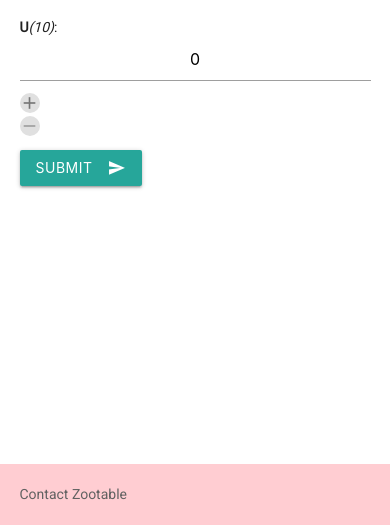
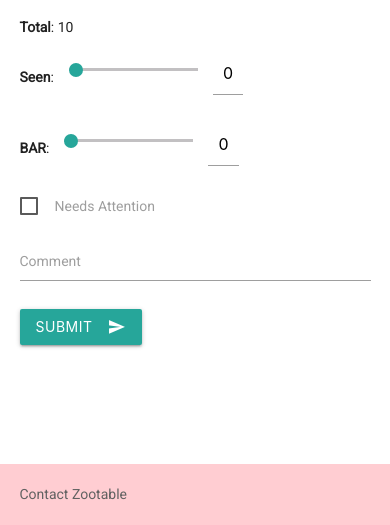
Before and after one commit to falkben/zootable, a Django app: page /edit_group_count/1/2020/02/28/ in a window 390 px wide. Shown: the part 319-844 px from the top of the page. Run offline with Django 3.2, Linux system fonts and the light colour scheme; a user stored in the database is signed in; tables that the repository leaves empty hold one stand-in row (values such as "Sample post"); parts of the project's set-up code (start-up, migrations or seed data) failed here and were passed over.

Commit message:
group counts page shows seen/bar
edit count page sliders responsive

making narrow inputs though style inside forms

change colorscheme on home for roles w/ hover

```diff
--- a/zootable/zoo_checks/forms.py
+++ b/zootable/zoo_checks/forms.py
@@ -35,7 +35,9 @@ class SpeciesCountForm(forms.ModelForm):
         max_value=None,
         min_value=0,
         show_hidden_initial=True,
-        widget=forms.NumberInput(attrs={"class": "narrow-count"}),
+        widget=forms.NumberInput(
+            attrs={"style": "width: 3ch", "class": "narrow-count"}
+        ),
     )
 
 
@@ -49,6 +51,7 @@ class GroupCountForm(forms.ModelForm):
             "group",
             "enclosure",
             "count_total",
+            "needs_attn",
         ]
 
         # TODO: figure out how to add max value in widget attrs
@@ -63,14 +66,30 @@ class GroupCountForm(forms.ModelForm):
         max_value=None,
         min_value=0,
         show_hidden_initial=True,
-        widget=forms.NumberInput(attrs={"class": "narrow-count"}),
+        widget=forms.NumberInput(
+            attrs={"style": "width: 3ch", "class": "narrow-count count_seen_input"}
+        ),
     )
     count_bar = forms.IntegerField(
         max_value=None,
         min_value=0,
         show_hidden_initial=True,
-        widget=forms.NumberInput(attrs={"class": "narrow-count"}),
+        widget=forms.NumberInput(
+            attrs={"style": "width: 3ch", "class": "narrow-count count_bar_input"}
+        ),
     )
+
+    def clean(self):
+        cleaned_data = super().clean()
+
+        count_seen = cleaned_data.get("count_seen")
+        count_bar = cleaned_data.get("count_bar")
+        if count_bar > count_seen:
+            msg = "Number BAR cannot be higher than number seen."
+            self.add_error("count_seen", msg)
+            self.add_error("count_bar", msg)
+
+        return cleaned_data
 
 
 class UploadFileForm(forms.Form):
--- a/zootable/zoo_checks/models.py
+++ b/zootable/zoo_checks/models.py
@@ -507,9 +507,10 @@ class GroupCount(Count):
                 "datetimecounted": self.datetimecounted,
                 "count_total": self.count_total,
                 "count_seen": self.count_seen,
-                "count_not_seen": self.count_not_seen,
+                "count_not_seen": max(0, self.count_total - self.count_seen),
                 "count_bar": self.count_bar,
                 "needs_attn": self.needs_attn,
+                "comment": self.comment,
             },
         )
 
--- a/zootable/zoo_checks/static/css/style.css
+++ b/zootable/zoo_checks/static/css/style.css
@@ -10,6 +10,11 @@ body {
 
 main {
   flex: 1 0 auto;
+}
+
+/* override materialize */
+.collection a.collection-item:not(.active):hover {
+  background-color: #bbdefb !important;
 }
 
 /* for message list */
@@ -53,7 +58,7 @@ main {
 /* form errors */
 .errorlist {
   margin: 10px 0px;
-  padding: 12px;
+  padding: 12px !important;
   color: #d8000c;
   background-color: #ffd2d2;
 }
@@ -91,13 +96,10 @@ th {
 }
 
 /* form stuff */
-form p > input#id_num_days.narrow-count,
-table.striped input.narrow-count,
-form p > input#id_count.narrow-count,
-form span > input#id_count_male.narrow-count,
-form span > input#id_count_female.narrow-count,
-form span > input#id_count_unknown.narrow-count {
-  width: 3ch;
+
+.checkbox-red[type="checkbox"]:checked + span:not(.lever)::before {
+  border-right: 2px solid #d8000c;
+  border-bottom: 2px solid #d8000c;
 }
 
 [type="radio"]:not(:checked) + span,
--- a/zootable/zoo_checks/static/js/init.js
+++ b/zootable/zoo_checks/static/js/init.js
@@ -1,4 +1,4 @@
-document.addEventListener("DOMContentLoaded", function () {
+document.addEventListener("DOMContentLoaded", function() {
   var elems = document.querySelectorAll(".sidenav");
   var instances = M.Sidenav.init(elems, {});
 });
@@ -25,29 +25,29 @@ function allowUncheck(e) {
 function change_tally_form() {
   const tally_date = document.getElementById("id_tally_date").value;
   if (tally_date != "") {
-    document.getElementById("datepicker_form").submit()
+    document.getElementById("datepicker_form").submit();
   }
 }
 
-document.addEventListener("DOMContentLoaded", function () {
+document.addEventListener("DOMContentLoaded", function() {
   var elems = document.querySelectorAll(".datepicker");
   var today = new Date();
   var instances = M.Datepicker.init(elems, {
     format: "mm/dd/yyyy",
     maxDate: today,
-    autoClose: true,
+    autoClose: true
   });
 });
 
 // this overwrites the init for all datepicker's above
-document.addEventListener("DOMContentLoaded", function () {
+document.addEventListener("DOMContentLoaded", function() {
   var elems = document.querySelectorAll("#id_tally_date");
   var today = new Date();
   var instances = M.Datepicker.init(elems, {
     format: "mm/dd/yyyy",
     maxDate: today,
     autoClose: false,
-    onClose: function () {
+    onClose: function() {
       change_tally_form();
     }
   });
@@ -81,7 +81,7 @@ function chartVisible(id) {
 document
   .querySelectorAll(".condition-radio input[type=radio]")
   .forEach(elem => {
-    elem.addEventListener("click", function (e) {
+    elem.addEventListener("click", function(e) {
       // needs attention causes comment field to appear
       let comment_field =
         elem.parentElement.parentElement.parentElement.nextElementSibling;
@@ -90,3 +90,60 @@ document
       }
     });
   });
+
+function update_count_bar(slider_elem) {
+  const count_bar_id = slider_elem.id.replace("_slider", "");
+  document.getElementById(count_bar_id).value = slider_elem.value;
+}
+
+function update_count_seen(slider_elem) {
+  // const total = slider_elem.max;
+  const count_seen_id = slider_elem.id.replace("_slider", "");
+  document.getElementById(count_seen_id).value = slider_elem.value;
+
+  update_bar_elems(
+    slider_elem.id.replace("_seen_slider", "_bar_slider"),
+    slider_elem.value
+  );
+}
+
+function update_bar_elems(count_bar_id, seen_value) {
+  //set the slider max value for BAR
+  const count_bar = document.getElementById(count_bar_id);
+  if (parseInt(seen_value) < parseInt(count_bar.value)) {
+    // set the count_bar value to max of seen and BAR
+    count_bar.value = seen_value;
+    update_count_bar(count_bar);
+  }
+  count_bar.max = seen_value;
+}
+
+function update_slider(slider_id, value) {
+  document.getElementById(slider_id).value = value;
+}
+
+document.querySelectorAll(".count_seen_slider").forEach(elem => {
+  elem.addEventListener("input", function(e) {
+    update_count_seen(elem);
+  });
+});
+
+document.querySelectorAll(".count_bar_slider").forEach(elem => {
+  elem.addEventListener("input", function(e) {
+    update_count_bar(elem);
+  });
+});
+
+document
+  .querySelectorAll(".count_seen_input,.count_bar_input")
+  .forEach(elem => {
+    elem.addEventListener("input", function(e) {
+      update_slider(elem.id + "_slider", elem.value);
+      if (elem.className.includes("count_seen_input")) {
+        update_bar_elems(
+          elem.id.replace("_seen", "_bar") + "_slider",
+          elem.value
+        );
+      }
+    });
+  });
--- a/zootable/zoo_checks/templates/edit_group_count.html
+++ b/zootable/zoo_checks/templates/edit_group_count.html
@@ -19,15 +19,15 @@
 <p><b>Species:</b> <em>{{group.species.genus_name}} {{group.species.species_name}}</em></p>
 <p><b>Enclosure:</b> {{enclosure}}</p>
 <p><b>Date:</b> {{dateday.date}}</p>
-<p><b>User:</b>
+<p>
+    <b>User:</b>
     {% if count.user %}
-    {{count.user}}
+        {{count.user.first_name}} {{count.user.last_name}}
     {% else %}
         None
     {% endif %}
 </p>
 
-<p>
 <form action="{% url 'edit_group_count' group.accession_number dateday.year dateday.month dateday.day %}" method="post">
 {% csrf_token %}
 
@@ -35,11 +35,55 @@
     {{ hidden }}
 {% endfor %}
 
+<p>
+    <b>Total</b>: {{group.population_total}}
+</p>
+
+{{ form.count_seen.errors }}
+<div class="row" style="display: flex; flex-direction: row">
+    <span class="valign-wrapper"><b>Seen</b>: </span>
+
+    <p class="range-field" style="margin: 0 1rem">
+        <input type="range" class="count_seen_slider" id="{{form.count_seen.id_for_label}}_slider"
+        min="0" max="{{group.population_total}}" value="{{form.count_seen.value}}"/>
+    </p>
+
     <span class="fieldWrapper">
-        {{ form.count_total.errors }}
-        <b>U</b><em>({{group.population_total}})</em>:
-        {% include "increment_decrement_buttons.html" with formfield=form.count_seen %}
+        {{ form.count_seen }}
     </span>
+</div>
+
+{{ form.count_bar.errors }}
+<div class = "row" style="display: flex; flex-direction: row">
+    <span class="valign-wrapper"><b>BAR</b>: </span>
+
+    <p class="range-field" style="margin: 0 1rem">
+        <input type="range" class="count_bar_slider" id="{{form.count_bar.id_for_label}}_slider"
+        min="0" max="{{form.count_seen.value}}" value="{{form.count_bar.value}}"/>
+    </p>
+
+    <span class="fieldWrapper">
+        {{ form.count_bar}}
+    </span>
+</div>
+
+
+<div class="row">
+<span class="fieldWrapper">
+    {{form.needs_attn.errors}}
+    <label for="{{form.needs_attn.id_for_label}}">
+        <input type="checkbox" name="{{form.needs_attn.html_name}}" id="{{form.needs_attn.id_for_label}}"
+            class="checkbox-red" {% if form.needs_attn.value %}checked = ""{% endif %}>
+        <span>Needs Attention</span>
+    </label>
+</span>
+</div>
+
+<div class="input-field count-comment row">
+    {{ form.comment.errors }}
+    <textarea name="{{form.comment.html_name}}" id="{{form.comment.id_for_label}}" class="materialize-textarea" style="font-size:.8rem">{{form.comment.value}}</textarea>
+    <label for="{{form.comment.id_for_label}}">Comment</label>
+</div>
 
 <p>
     <button class="btn waves-effect waves-light" type="submit" name="action">Submit
@@ -47,7 +91,5 @@
     </button>
 </p>
 </form>
-</p>
-
 
 {% endblock %}
--- a/zootable/zoo_checks/templates/group_counts.html
+++ b/zootable/zoo_checks/templates/group_counts.html
@@ -73,7 +73,10 @@
     <td>{{count.count_seen}}
     <td>{{count.count_bar}}
     <td>{{count.count_total}}
-    <td>{{count.needs_attention}}
+    <td>
+        {% if count.needs_attn %}
+            <i class="material-icons">error</i>
+        {% endif %}
     <td>{{count.comment}}
     <td>{{count.user.first_name}} {{count.user.last_name}}
     <td><a href="{% url 'edit_group_count' group=group.accession_number year=count.datetimecounted|date:'Y' month=count.datetimecounted|date:'m' day=count.datetimecounted|date:'d' %}"><i class="material-icons">edit</i></a>
--- a/zootable/zoo_checks/views.py
+++ b/zootable/zoo_checks/views.py
@@ -368,10 +368,11 @@ def edit_group_count(request, group, year, month, day):
     init_form = {
         "count_seen": 0 if count is None else count.count_seen,
         "count_bar": 0 if count is None else count.count_bar,
-        "comment": 0 if count is None else count.comment,
+        "comment": "" if count is None else count.comment,
         "count_total": group.population_total,
         "group": group,
         "enclosure": enclosure,
+        "needs_attn": False if count is None else count.needs_attn,
     }
 
     if request.method == "POST":
@@ -496,7 +497,7 @@ def group_counts(request, group):
     )
 
     # for the pie chart (last 100)
-    sum_counts = chart_data_line_total
+    sum_counts = chart_data_line_seen
     chart_labels_pie = sorted(set(sum_counts))
     chart_data_pie = [sum_counts.count(s) for s in chart_labels_pie]
 
```
Also changed, not shown: zootable/templates/home.html (+6 -6 lines). Lines whose indentation alone changed are shown as unchanged.
